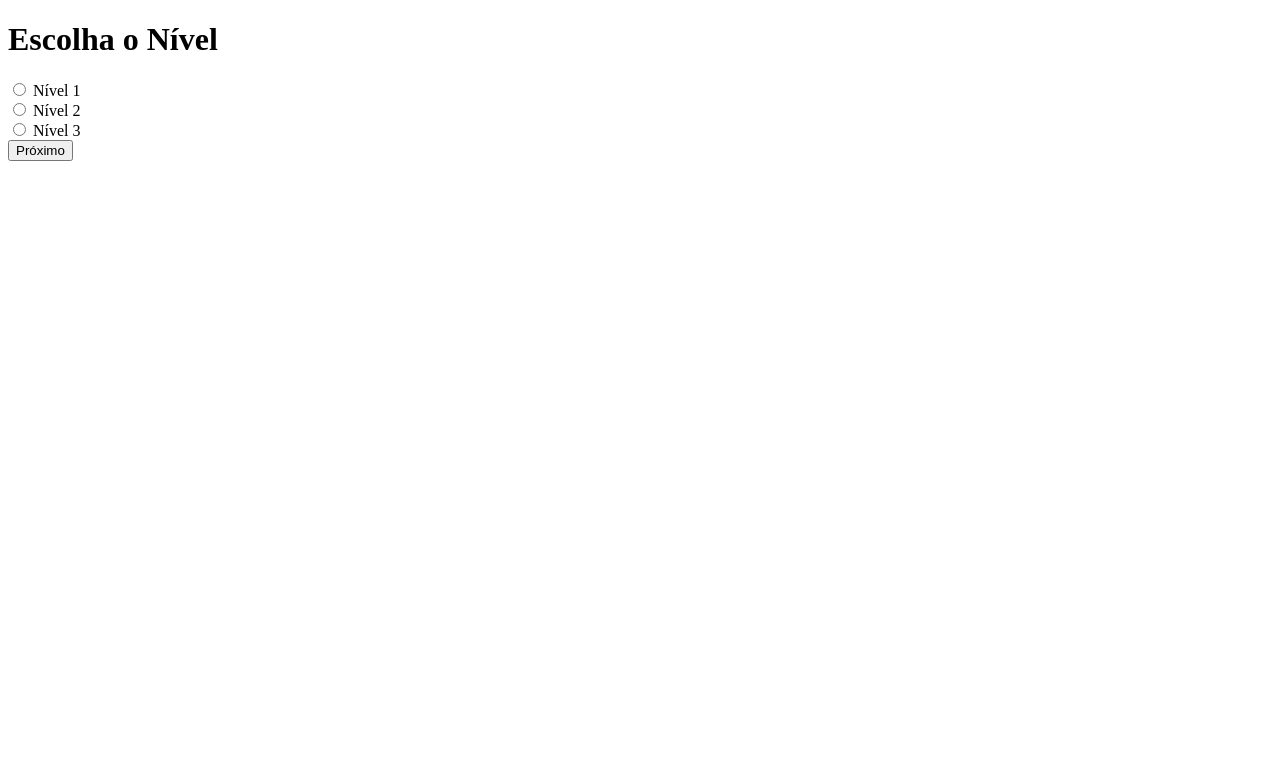
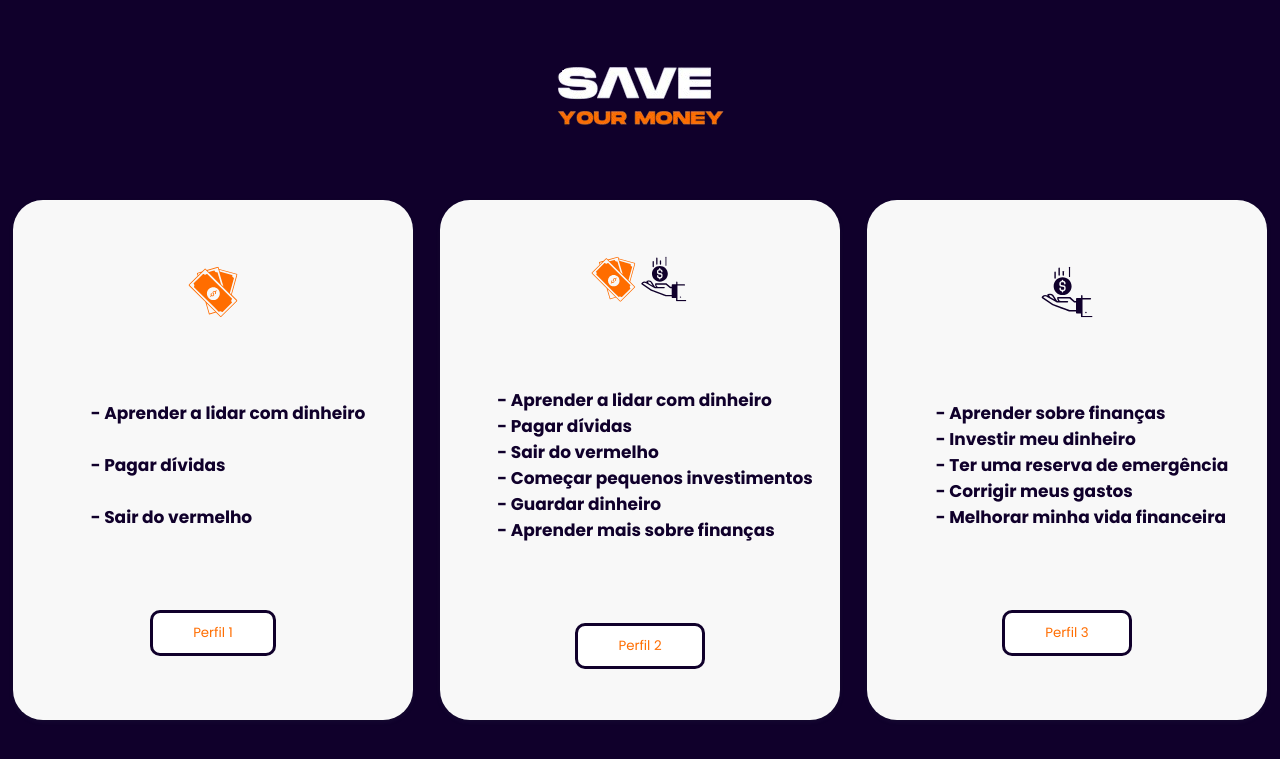
Before and after one commit to Gamaiaprogramas/Save-TCC, a PHP site: page /selecao.php in a window 1280 px wide. Shown: the top 759 px of the page. Run offline with PHP 8.4, Linux system fonts and the light colour scheme; the visitor is signed in with stand-in values (Sample User, id 1).

Commit message:
Guilherme Marques 29/10 -- adição da tela de seleção

```diff
--- a/PAGES/selecao.php
+++ b/PAGES/selecao.php
@@ -1,5 +1,5 @@
 <?php
-session_start();
+@session_start();
 
 require("../ACTS/sec.php");
 
@@ -14,26 +14,66 @@ if ($_SERVER['REQUEST_METHOD'] === 'POST') {
 }
 ?>
 
+
 <!DOCTYPE html>
 <html lang="pt-BR">
 <head>
     <meta charset="UTF-8">
     <meta name="viewport" content="width=device-width, initial-scale=1.0">
     <title>Selecione o Nível</title>
+    <link rel="stylesheet" href="../STYLE/selecao.css">
 </head>
 <body>
-    <h1>Escolha o Nível</h1>
-    <form method="POST">
-        <label>
-            <input type="radio" name="nivels" value="1" required> Nível 1
-        </label><br>
-        <label>
-            <input type="radio" name="nivels" value="2" required> Nível 2
-        </label><br>
-        <label>
-            <input type="radio" name="nivels" value="3" required> Nível 3
-        </label><br>
-        <button type="submit">Próximo</button>
+
+<nav><a href="../PAGES/landing.php"><img src="../PICS/imgs/logo.png" alt="Logo"></a></nav>
+<div class="container">
+    <form action="" method="POST" class="card">
+        <input type="hidden" name="nivels" value="1">
+        <img src="../PICS/imgsSelecao/imgNotas.svg" alt="Imagem Notas" class="produto">
+        <h2>
+            - Aprender a lidar com dinheiro <br><br>
+            - Pagar dívidas <br><br>
+            - Sair do vermelho
+        </h2>
+        <button type="submit">Perfil 1</button>
     </form>
+
+    <form action="" method="POST" class="card">
+        <input type="hidden" name="nivels" value="2">
+        <img src="../PICS/imgsSelecao/imgMaoEnota.svg" alt="Imagem Mão e Nota" class="produto">
+        <h2>
+            - Aprender a lidar com dinheiro <br>
+            - Pagar dívidas <br>
+            - Sair do vermelho <br>
+            - Começar pequenos investimentos <br>
+            - Guardar dinheiro <br>
+            - Aprender mais sobre finanças
+        </h2>
+        <button type="submit">Perfil 2</button>
+    </form>
+
+    <form action="" method="POST" class="card">
+        <input type="hidden" name="nivels" value="3">
+        <img src="../PICS/imgsSelecao/imgMao.svg" alt="Imagem Mão" class="produto">
+        <h2>
+            - Aprender sobre finanças <br>
+            - Investir meu dinheiro <br>
+            - Ter uma reserva de emergência <br>
+            - Corrigir meus gastos <br>
+            - Melhorar minha vida financeira
+        </h2>
+        <button type="submit">Perfil 3</button>
+    </form>
+</div>
+
+<script src="https://cdnjs.cloudflare.com/ajax/libs/vanilla-tilt/1.7.0/vanilla-tilt.min.js"></script>
+<script>
+    VanillaTilt.init(document.querySelectorAll(".card"), {
+        max: 25,
+        speed: 400,
+        glare: true,
+        "max-glare": 0.5
+    });
+</script>
 </body>
 </html>
--- /dev/null
+++ b/STYLE/selecao.css
@@ -0,0 +1,79 @@
+@import url('https://fonts.googleapis.com/css2?family=Poppins:wght@300;400;500;600;700&display=swap');
+
+* {
+    margin: 0;
+    padding: 0;
+    box-sizing: border-box;
+    font-family: "Poppins", sans-serif;
+}
+
+body {
+
+    background-color:#10002b;
+    display: flex;
+
+    align-items: center;
+    flex-direction: column;
+    justify-content: center;
+}
+
+nav{
+
+    width: 100%;
+    height: 25vh;
+    display: flex;
+    align-items: center;
+    justify-content: center;
+}
+.container {
+    width: 100%;
+    display: flex;
+    align-items: center;
+    justify-content: space-around;
+}
+
+.card {
+    width:50vh;
+    height: 65vh;
+    border-radius: 30px;
+    display: flex;
+    align-items: center;
+    justify-content: center;
+    flex-direction: column;
+    gap: 10vh;
+    background-color: #f8f8f8;
+    box-shadow: rgba(50, 50, 93, 0.25) 0px 2px 5px -1px, rgba(0, 0, 0, 0.3) 0px 1px 3px -1px;
+}
+
+.card h2 {
+    color: #10002b;
+    font-size: 17px;
+    margin-left: 30px;
+    text-align: left;
+}
+
+.card img.produto {
+    max-width: 100px;
+    transition: 0.5s;
+}
+
+.card:hover img.produto,
+.card:hover button {
+    transform: translate3d(0, 0, 45px);
+}
+
+
+.card button {
+    padding: 10px 40px;
+    background-color: #fff;
+    color: #ff6d00;
+    border: 3px solid #10002b;
+    border-radius: 10px;
+    transition: 0.5s;
+    cursor: pointer;
+}
+
+.card button:hover {
+    background-color: #10002b;
+    color: #fff;
+}
```
Also changed, not shown: PICS/imgsSelecao/imgMao.svg (added), PICS/imgsSelecao/imgMaoEnota.svg (added), PICS/imgsSelecao/imgNotas.svg (added).
